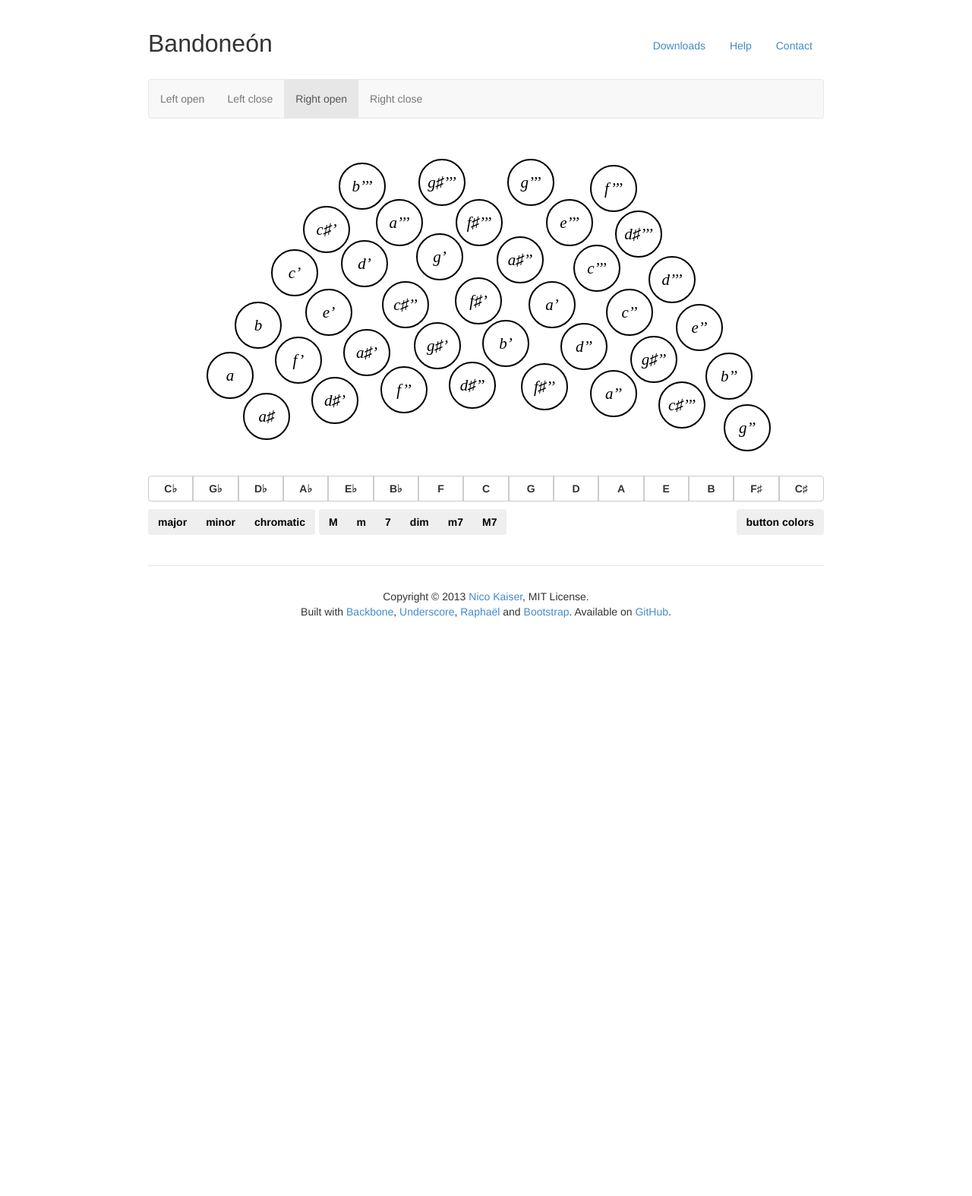
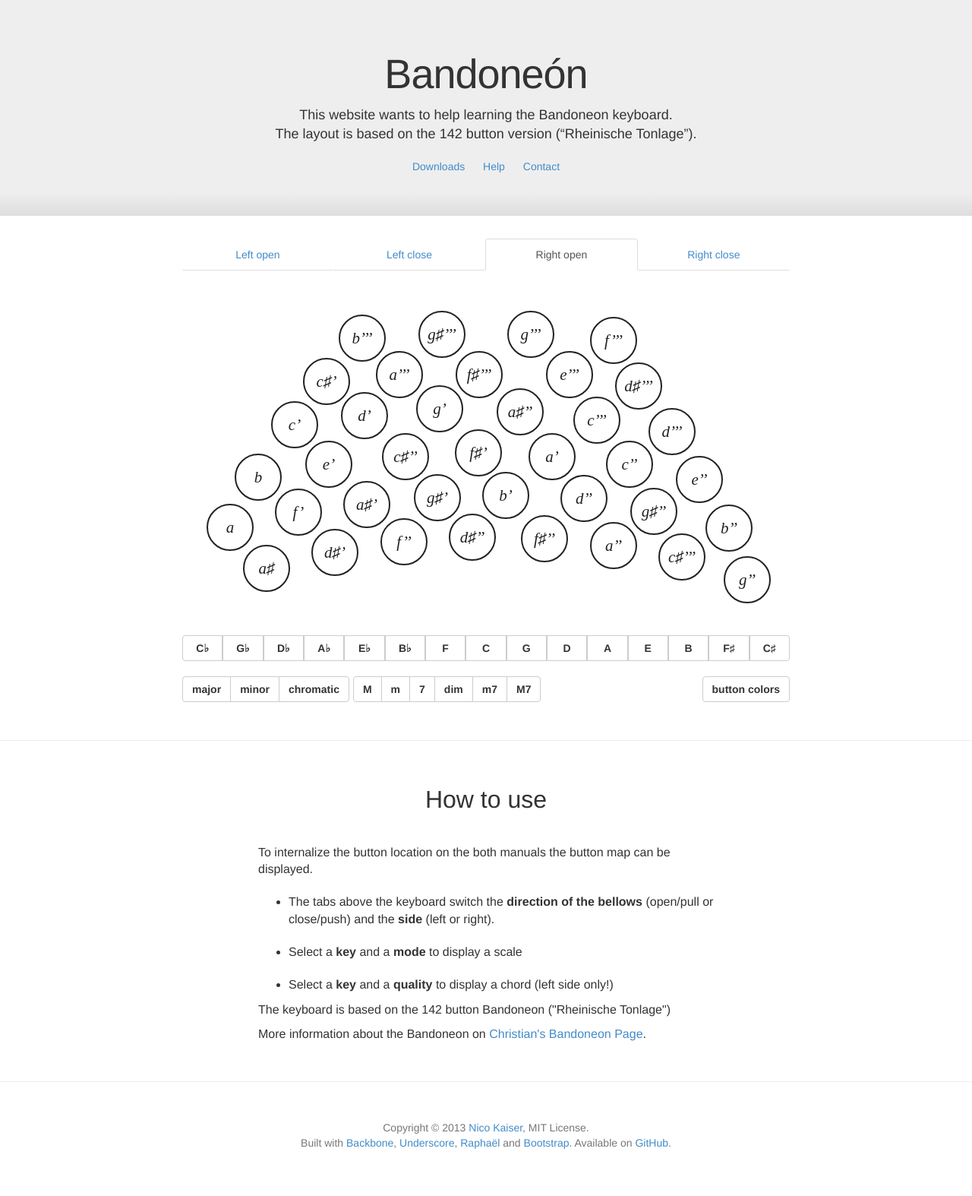
Before and after one commit to nicokaiser/bandoneon, a Jekyll site: the page built from index.html, in a window 1280 px wide. Shown: the whole page at 76% size. Built offline with Jekyll 4.4.1, drawn with Linux system fonts in a browser that asks for light colours; comment, search, counter and statistics services are not loaded; before the commit the page ends 900 px from its top, so only the background shows below that.

Commit message:
New layout

```diff
--- a/_layouts/default.html
+++ b/_layouts/default.html
@@ -1,5 +1,5 @@
 <!DOCTYPE html>
-<html lang="de">
+<html lang="en">
 <head>
   <meta charset="utf-8">
   <title>Bandoneon</title>
@@ -17,51 +17,46 @@
   <script src="/js/app.js"></script>
 
   <link href="/css/bootstrap.min.css" rel="stylesheet">
-
-  <script type="text/javascript" src="http://platform.twitter.com/widgets.js"></script>
-
-
-  <style>
-
-    .page-header {
-      border-bottom: none;
-      margin-bottom: 10px;
-    }
-
-    .container-narrow {
-      margin: 0 auto;
-      width: 890px;
-    }
-
-    #container {
-      width: 800px;
-      height: 450px;
-      margin: 0 auto;
-      text-align: left;
-    }
-
-    footer {
-      padding-top: 30px;
-      padding-bottom: 30px;
-      margin-top: 40px;
-      text-align: center;
-      border-top: 1px solid #e5e5e5;
-    }
-
-    #select-key div.btn-group {
-      margin-bottom: 10px;
-    }
-
-  </style>
+  <link href="/css/bandoneon.css" rel="stylesheet">
 </head>
 
 <body>
 
-  <div class="container-narrow">
+  <div class="jumbotron">
+    <div class="container">
+      <h1>Bandoneón</h1>
+      <p>This website wants to help learning the Bandoneon keyboard.<br>
+        The layout is based on the 142 button version (“Rheinische Tonlage”).</p>
+      <ul class="jumbotron-links">
+        <li><a href="#downloads" data-toggle="modal">Downloads</a></li>
+        <li><a href="#help">Help</a></li>
+        <li><a href="mailto:nico@kaiser.me">Contact</a></li>
+      </ul>
+    </div>
+  </div>
+
+  <div id="main" class="container">
 
     {{ content }}
 
-    <footer>
+  </div><!-- /container -->
+
+  <div class="how-to" id="help">
+    <div class="container">
+      <h2>How to use</h2>
+      <p>To internalize the button location on the both manuals the button map can be displayed.</p>
+      <ul>
+        <li>The tabs above the keyboard switch the <strong>direction of the bellows</strong> (open/pull or close/push) and the <strong>side</strong> (left or right).</li>
+        <li>Select a <strong>key</strong> and a <strong>mode</strong> to display a scale</li>
+        <li>Select a <strong>key</strong> and a <strong>quality</strong> to display a chord (left side only!)</li>
+      </ul>
+      <p>The keyboard is based on the 142 button Bandoneon ("Rheinische Tonlage")</p>
+      <p>More information about the Bandoneon on <a href="http://www.inorg.chem.ethz.ch/tango/band/bandoneon.html">Christian's Bandoneon Page</a>.</p>
+    </div>
+  </div>
+
+  <div class="footer">
+    <div class="container">
       <p>
         Copyright &copy; 2013 <a href="http://siriux.net/">Nico Kaiser</a>, MIT License.<br>
         Built with
@@ -71,9 +66,34 @@
           <a href="http://twitter.github.com/bootstrap/">Bootstrap</a>.
         Available on <a href="https://github.com/nicokaiser/bandoneon">GitHub</a>.
       </p>
-    </footer>
+    </div>
+  </div>
 
-  </div> <!-- /container -->
+  <div class="modal fade" id="downloads">
+    <div class="modal-dialog">
+      <div class="modal-content">
+        <div class="modal-header">
+          <button type="button" class="close" data-dismiss="modal" aria-hidden="true">&times;</button>
+          <h4 class="modal-title">Downloads</h4>
+        </div>
+        <div class="modal-body">
+          <p>You can download 4 PDF versions of the AA keyboard:</p>
+
+          <div class="list-group">
+            <a class="list-group-item"href="/download/AA-142-Keyboard.pdf">AA 142 Keyboard</a>
+            <a class="list-group-item" href="/download/AA-142-Keyboard-Colors.pdf">AA 142 Keyboard with colored octaves</a>
+            <a class="list-group-item" href="/download/AA-142-Keyboard-C-major.pdf">AA 142 Keyboard with C major scale</a>
+            <a class="list-group-item" href="/download/AA-142-Keyboard-Chromatic.pdf">AA 142 Keyboard with chromatic scale</a>
+          </div>
+
+          <p>And of course you can download and modify the whole website source from <a href="https://github.com/nicokaiser/bandoneon">GitHub</a>.</p>
+        </div>
+        <div class="modal-footer">
+          <a href="#" class="btn btn-primary" data-dismiss="modal">Close</a>
+        </div>
+      </div>
+    </div>
+  </div>
 
 </body>
 </html>
--- /dev/null
+++ b/css/bandoneon.css
@@ -0,0 +1,128 @@
+body {
+  font-weight: 300;
+  min-width: 800px;
+}
+
+h2 {
+  text-align: center;
+  font-weight: 300;
+}
+
+.container {
+  max-width: 800px;
+}
+
+
+/* Header
+-------------------------------------------------- */
+
+.jumbotron {
+  position: relative;
+  font-size: 18px;
+  text-align: center;
+  border-radius: 0;
+  /*
+  background: url(../img/bg.jpg);
+  background-attachment: fixed;
+  background-position: center 0;
+  background-repeat: no-repeat;
+  color: #222;
+  text-shadow: 0 0 20px rgba(255,255,255,.5);
+  */
+}
+
+.jumbotron h1 {
+  font-size: 54px;
+  margin-bottom: 15px;
+  font-weight: 300;
+  letter-spacing: -1px;
+}
+
+.jumbotron:after {
+  position: absolute;
+  right: 0;
+  bottom: 0;
+  left: 0;
+  z-index: 10;
+  display: block;
+  content: "";
+  height: 30px;
+  background-image: -moz-linear-gradient(rgba(0, 0, 0, 0), rgba(0,0,0,.07));
+  background-image: -webkit-linear-gradient(rgba(0, 0, 0, 0), rgba(0,0,0,.07));
+}
+
+.jumbotron p a,
+.jumbotron-links a {
+  font-weight: 500;
+}
+
+.jumbotron-links {
+  margin-top: 15px;
+  margin-bottom: 0;
+  padding-left: 0;
+  list-style: none;
+  font-size: 14px;
+}
+.jumbotron-links li {
+  display: inline;
+}
+.jumbotron-links li + li {
+  margin-left: 20px;
+}
+
+
+/* Navigation
+-------------------------------------------------- */
+
+.nav-tabs li a {
+  font-weight: 500;
+}
+
+
+/* How to use
+-------------------------------------------------- */
+
+.how-to .container {
+  max-width: 600px;
+}
+
+.how-to h2 {
+  margin-bottom: 40px;
+}
+
+.how-to {
+  padding: 40px 20px;
+  border-top: 1px solid #eee;
+  font-size: 16px;
+  margin-top: 50px;
+}
+
+.how-to li {
+  margin-top: 20px;
+}
+
+
+/* Footer
+-------------------------------------------------- */
+
+.footer {
+  padding: 50px 30px;
+  color: #777;
+  text-align: center;
+  border-top: 1px solid #eee;
+}
+
+
+/* Keyboard
+-------------------------------------------------- */
+
+#the-keyboard {
+  width: 760px;
+  height: 440px;
+  margin: 20px auto;
+  text-align: center;
+}
+
+#select-key .btn-group {
+  margin-bottom: 20px;
+}
--- a/index.html
+++ b/index.html
@@ -3,29 +3,19 @@ layout: default
 title: Bandoneón
 ---
 
-<!-- page header -->
-<div class="page-header">
-  <ul class="nav nav-pills pull-right">
-    <li><a href="#downloads" data-toggle="modal">Downloads</a></li>
-    <li><a href="#help" data-toggle="modal">Help</a></li>
-    <li><a href="mailto:nico@kaiser.me">Contact</a></li>
-  </ul>
-  <h2>Bandoneón</h2>
-</div>
+<div class="row">
+  <div class="col-xs-12">
 
     <!-- navigation bar -->
-<div class="navbar navbar">
-  <ul id="nav-sides" class="nav navbar-nav">
+    <ul id="nav-sides" class="nav nav-tabs nav-justified">
       <li><a href="#left-open" data-toggle="tab" title="Left hand opening">Left open</a></li>
       <li><a href="#left-close" data-toggle="tab" title="Left hand closing">Left close</a></li>
-    <li class="divider-vertical"></li>
       <li><a href="#right-open" data-toggle="tab" title="Right hand opening">Right open</a></li>
       <li><a href="#right-close" data-toggle="tab" title="Right hand closing">Right close</a></li>
     </ul>
-</div>
 
     <!-- main container -->
-<div id="container"></div>
+    <div id="the-keyboard"></div>
 
     <!-- key selection -->
     <div class="btn-toolbar" id="select-key">
@@ -50,80 +40,28 @@ title: Bandoneón
 
     <!-- octave color toggle -->
     <div class="btn-group pull-right">
-  <button class="btn" id="toggle-octavecolors">button colors</button>
+      <button class="btn btn-default" id="toggle-octavecolors">button colors</button>
     </div>
 
     <!-- mode, quality, color -->
     <div class="btn-toolbar">
       <!-- mode selection -->
       <div class="btn-group" id="select-mode">
-    <button class="btn" href="#" data-mode="major">major</button>
-    <button class="btn" href="#" data-mode="minor">minor</button>
-    <button class="btn" href="#" data-mode="chromatic">chromatic</button>
+        <button class="btn btn-default" href="#" data-mode="major">major</button>
+        <button class="btn btn-default" href="#" data-mode="minor">minor</button>
+        <button class="btn btn-default" href="#" data-mode="chromatic">chromatic</button>
       </div>
 
       <!-- chord quality selection -->
       <div class="btn-group" id="select-quality">
-    <button class="btn" href="#" data-quality="M">M</button>
-    <button class="btn" href="#" data-quality="m">m</button>
-    <button class="btn" href="#" data-quality="7">7</button>
-    <button class="btn" href="#" data-quality="dim">dim</button>
-    <button class="btn" href="#" data-quality="m7">m7</button>
-    <button class="btn" href="#" data-quality="M7">M7</button>
+        <button class="btn btn-default" href="#" data-quality="M">M</button>
+        <button class="btn btn-default" href="#" data-quality="m">m</button>
+        <button class="btn btn-default" href="#" data-quality="7">7</button>
+        <button class="btn btn-default" href="#" data-quality="dim">dim</button>
+        <button class="btn btn-default" href="#" data-quality="m7">m7</button>
+        <button class="btn btn-default" href="#" data-quality="M7">M7</button>
       </div>
     </div>
 
-<div class="modal fade" id="help">
-  <div class="modal-dialog">
-    <div class="modal-content">
-      <div class="modal-header">
-        <button type="button" class="close" data-dismiss="modal" aria-hidden="true">&times;</button>
-        <h3>Help</h3>
-      </div>
-      <div class="modal-body">
-        <p>This website wants to help learning the 142 button Bandoneon.</p>
-
-        <p>To internalize the button location on the both manuals the button map can be displayed.</p>
-
-        <ul>
-          <li>The tabs above the keyboard switch the <strong>direction of the bellows</strong> (open/pull or close/push) and the <strong>side</strong> (left or right).</li>
-          <li>Select a <strong>key</strong> and a <strong>mode</strong> to display a scale</li>
-          <li>Select a <strong>key</strong> and a <strong>quality</strong> to display a chord (left side only!)</li>
-        </ul>
-
-        <p>The keyboard is based on the 142 button Bandoneon ("Rheinische Tonlage")</p>
-
-        <p>More information about the Bandoneon on <a href="http://www.inorg.chem.ethz.ch/tango/band/bandoneon.html">Christian's Bandoneon Page</a>.</p>
-      </div>
-      <div class="modal-footer">
-        <a href="#" class="btn btn-primary" data-dismiss="modal">Close</a>
   </div>
 </div>
-  </div>
-</div>
-
-<div class="modal fade" id="downloads">
-  <div class="modal-dialog">
-    <div class="modal-content">
-      <div class="modal-header">
-        <button type="button" class="close" data-dismiss="modal" aria-hidden="true">&times;</button>
-        <h3>Downloads</h3>
-      </div>
-      <div class="modal-body">
-        <p>You can download 4 PDF versions of the AA keyboard:</p>
-
-        <ul>
-          <li><a href="/download/AA-142-Keyboard.pdf">AA 142 Keyboard</a></li>
-          <li><a href="/download/AA-142-Keyboard-Colors.pdf">AA 142 Keyboard with colored octaves</a></li>
-          <li><a href="/download/AA-142-Keyboard-C-major.pdf">AA 142 Keyboard with C major scale</a></li>
-          <li><a href="/download/AA-142-Keyboard-Chromatic.pdf">AA 142 Keyboard with chromatic scale</a></li>
-        </ul>
-
-        <p>And of course you can download and modify the whole website source from <a href="https://github.com/nicokaiser/bandoneon">GitHub</a>.</p>
-      </div>
-      <div class="modal-footer">
-        <a href="#" class="btn btn-primary" data-dismiss="modal">Close</a>
-      </div>
-    </div>
-  </div>
-</div>
--- a/js/app.js
+++ b/js/app.js
@@ -106,7 +106,7 @@ $(function() {
     paper: null,
     showOctaveColors: false,
 
-    el: document.getElementById('container'),
+    el: document.getElementById('the-keyboard'),
 
     events: {
       'click #toggle-octavecolors': 'toggleOctaveColors'
@@ -115,7 +115,7 @@ $(function() {
     // Initialie Raphaël and listen to changes
     initialize: function() {
       var self = this;
-      this.paper = Raphael(this.el, 800, 450);
+      this.paper = Raphael(this.el, 760, 440);
       this.render();
       this.model.bind('change', this.render, this);
       this.model.bind('change', function() {
@@ -151,15 +151,17 @@ $(function() {
 
         var fill = (this.showOctaveColors ? octaveColors[octave % (octaveColors.length)] : 'white');
 
-        this.paper.circle(layout[k][0] + 30, layout[k][1] + 30, 30)
+        this.paper.circle(layout[k][0] + 10, layout[k][1] + 30, 30)
           .attr({
+            'stroke': '#222',
             'stroke-width': 2, /* (label[0] === 'c') ? 3 : 1 */
             'fill': fill,
             'fill-opacity': 0.5
           });
 
-        this.paper.text(layout[k][0] + 30, layout[k][1] + 30, labelDisplay)
+        this.paper.text(layout[k][0] + 10, layout[k][1] + 30, labelDisplay)
           .attr({
+            'fill': '#222',
             'font-family': 'serif',
             'font-size': 21,
             'font-style': 'italic',
@@ -177,7 +179,7 @@ $(function() {
       for (var t in scale) {
         if (layout.hasOwnProperty(scale[t])) {
           pathString += (pathString === '')?'M':'L';
-          pathString += layout[scale[t]][0] + 30;
+          pathString += layout[scale[t]][0] + 10;
           pathString += ',';
           pathString += layout[scale[t]][1] + 30;
         }
@@ -208,8 +210,9 @@ $(function() {
       for (var k in layout) {
         if (_.indexOf(chord, k) === -1) continue;
         var label = k;
-        this.paper.circle(layout[k][0] + 30, layout[k][1] + 30, 28)
+        this.paper.circle(layout[k][0] + 10, layout[k][1] + 30, 28)
           .attr({
+            'stroke': '#222',
             'stroke-width': 4,
             'fill': 'black',
             'fill-opacity': 0.33
```
Also changed, not shown: print.html (+6 -5 lines), img/bg.jpg (added). Lines whose indentation alone changed are shown as unchanged.
